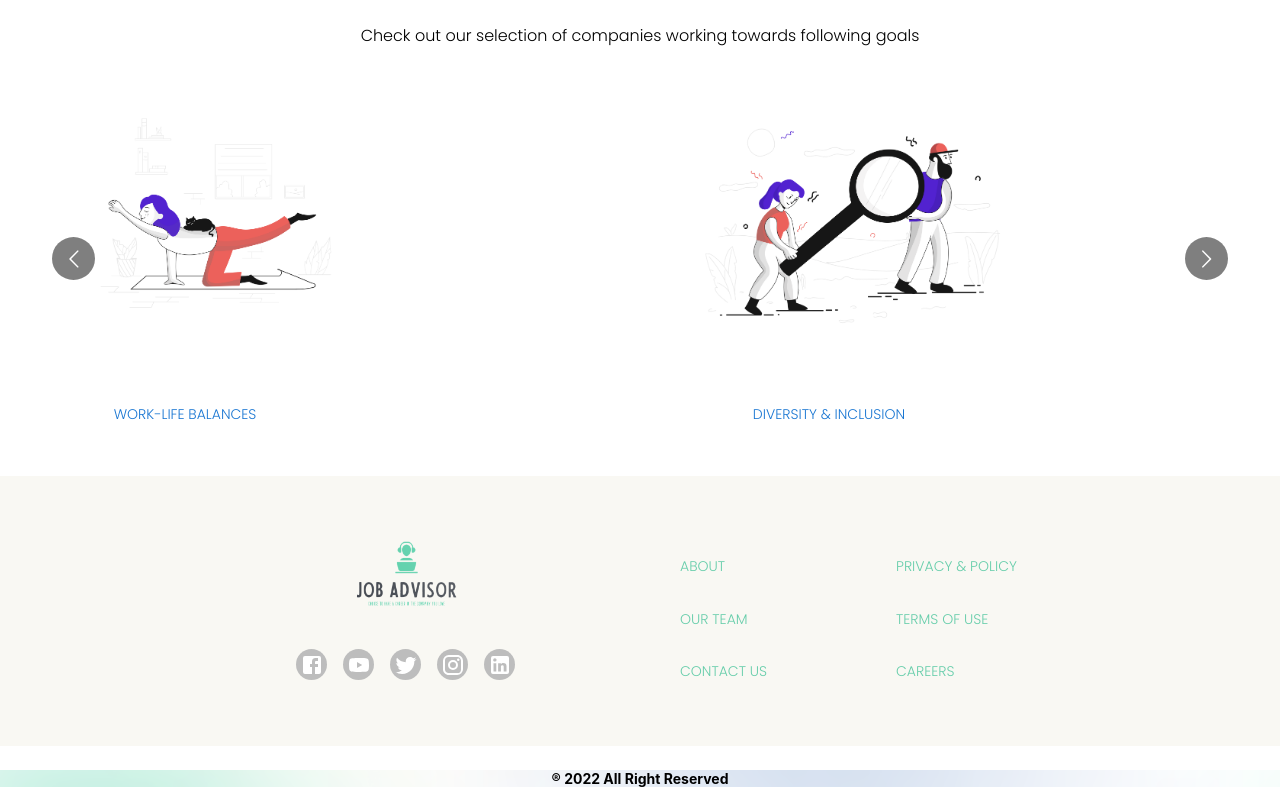
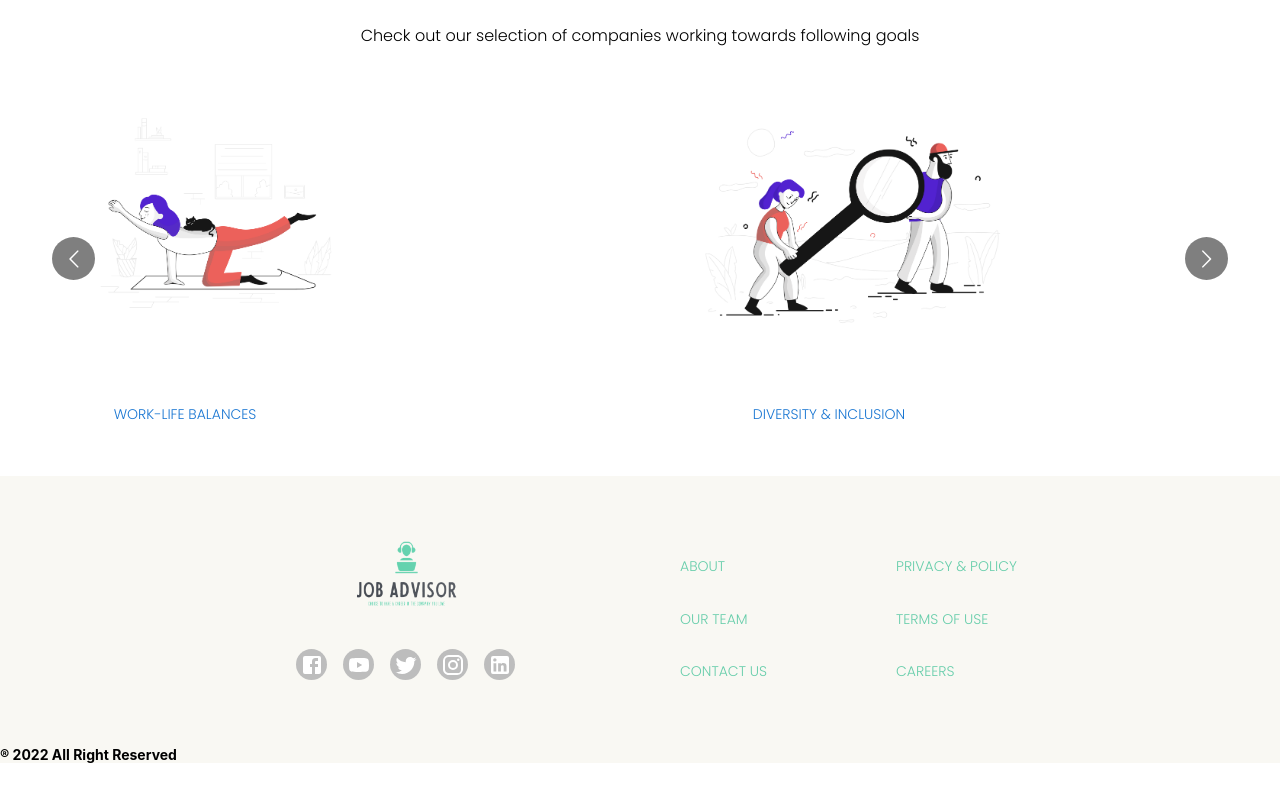
Before and after one commit to Job-Advisor-project/FrontEnd, a React (Create React App) app in the folder react/: page / in a window 1280 px wide. Shown: the part 646-1433 px from the top of the page. After the commit the page ends 1409 px from the top, so only its background shows below. Built offline with nearby package versions, Linux system fonts and the light colour scheme.

Commit message:
footer corrected

```diff
--- a/react/src/components/footer/Footer.jsx
+++ b/react/src/components/footer/Footer.jsx
@@ -153,22 +153,6 @@ export default function Footer() {
             </List>
           </Grid>
         </Grid>
-      </Box>
-      <Box
-        sx={{
-          flexDirection: "row",
-          textAlign: "center",
-          backgroundImage: `url('${process.env.PUBLIC_URL}/assets/background.png')`,
-          alignItems: "stretch",
-          backgroundPosition: "center",
-          backgroundSize: "cover",
-          height: "auto",
-          maxWidth: "100%",
-          fontSize: "0.875rem",
-          fontWeight: "700",
-          mt: 3,
-        }}
-      >
         &reg; {new Date().getFullYear()} All Right Reserved
       </Box>
     </>
```
